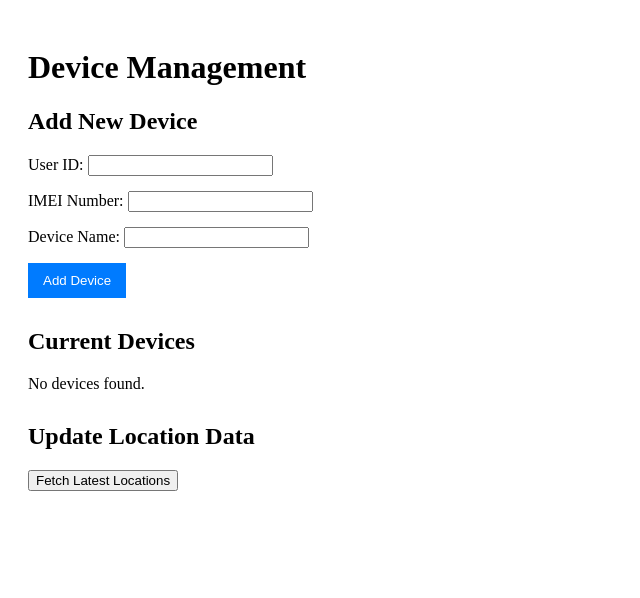
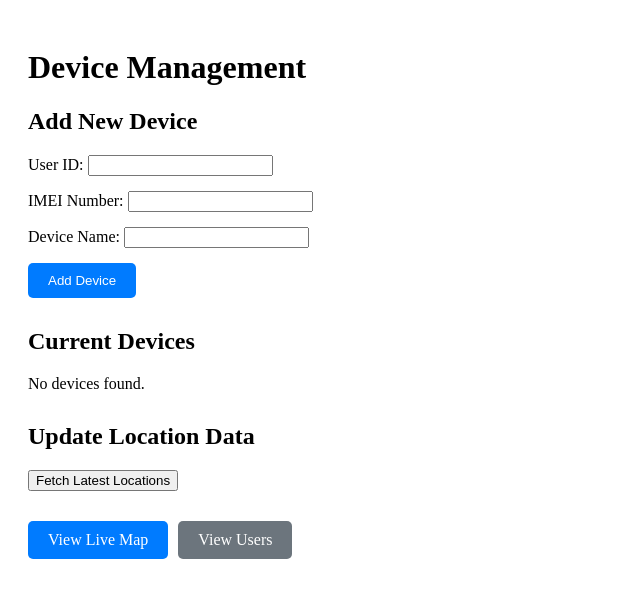
Before and after one commit to srivardhan113/AVY-Backend, a Flask app: template templates/track.html in a window 1280 px wide. Shown: the top 598 px of the page, without its empty margins (0-640 px from the left). Run offline with Flask 3, Linux system fonts and the light colour scheme; the template is opened without the code that fills it, so the values that code supplies are empty.

Commit message:
Update track.html

```diff
--- a/templates/track.html
+++ b/templates/track.html
@@ -11,6 +11,23 @@
         .form-group { margin-bottom: 15px; }
         .btn { padding: 10px 15px; background-color: #007bff; color: white; border: none; cursor: pointer; }
         .btn:hover { background-color: #0056b3; }
+        .nav-buttons {
+            margin: 20px 0;
+            display: flex;
+            gap: 10px;
+        }
+        .btn {
+            padding: 10px 20px;
+            border-radius: 5px;
+            text-decoration: none;
+            color: white;
+        }
+        .btn-primary {
+            background-color: #007bff;
+        }
+        .btn-secondary {
+            background-color: #6c757d;
+        }
     </style>
 </head>
 <body>
@@ -79,6 +96,11 @@
             <button onclick="updateLocations()">Fetch Latest Locations</button>
         </div>
 
+        <div class="nav-buttons">
+            <a href="{{ url_for('org_map') }}" class="btn btn-primary">View Live Map</a>
+            <a href="{{ url_for('view_org_users') }}" class="btn btn-secondary">View Users</a>
+        </div>
+
         <script>
         function updateLocations() {
             fetch('/fetch-locations')
```
